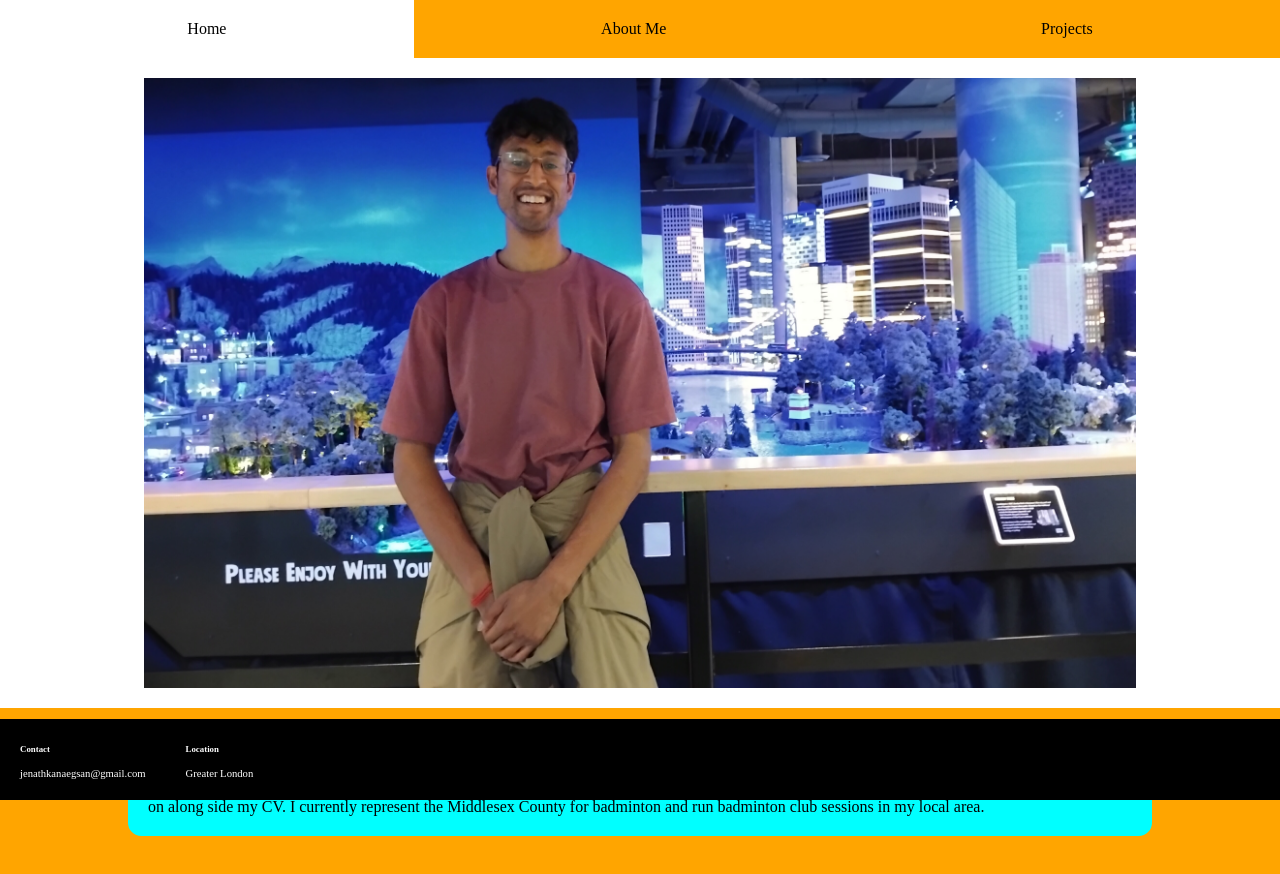
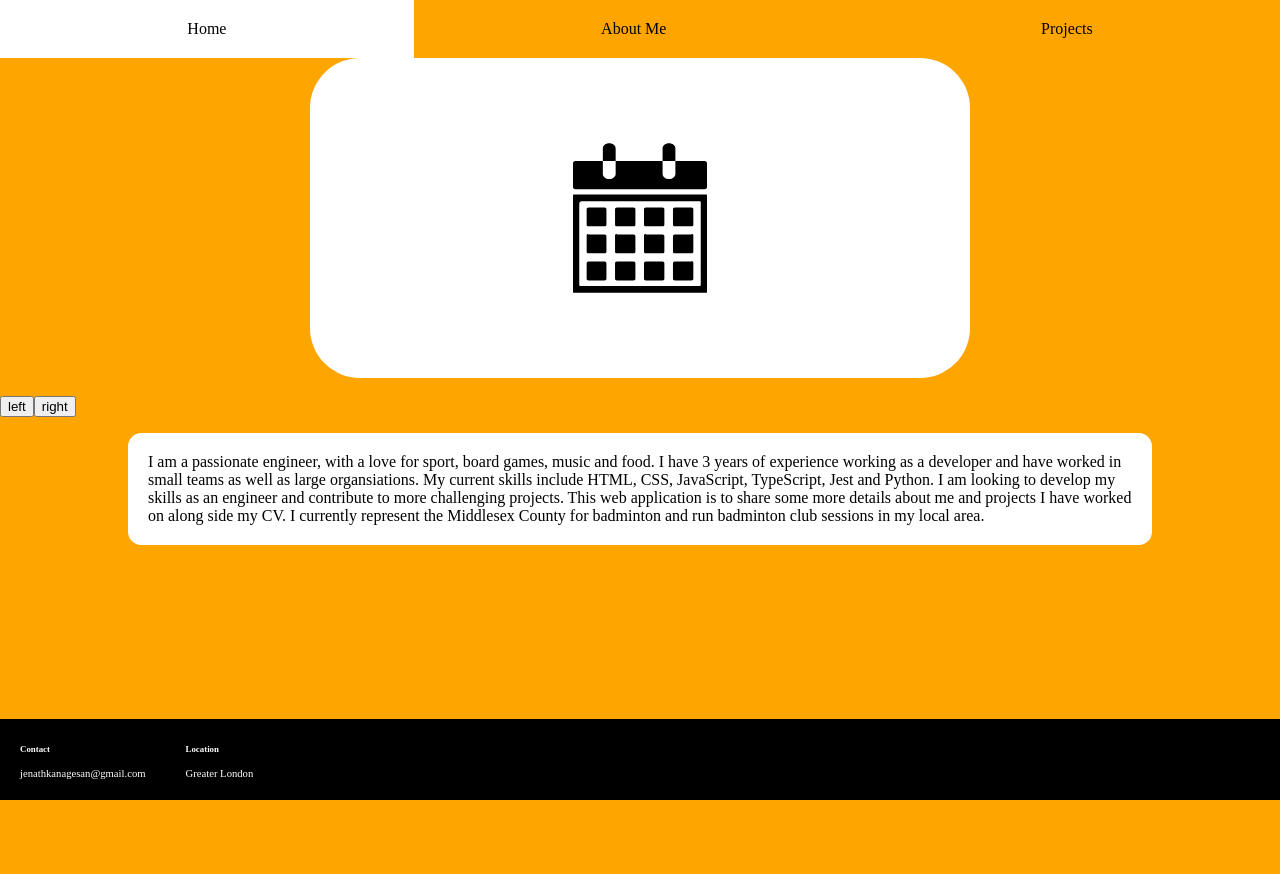
Before and after one commit to jenath/portfolio, a React (Vite) app: page /about in a window 1280 px wide. Shown: the top 874 px of the page. After the commit the page ends 800 px from the top, so only its background shows below. Built offline with nearby package versions, Linux system fonts and the light colour scheme.

Commit message:
add carousel feature

```diff
--- /dev/null
+++ b/src/component_style/carousel.css
@@ -0,0 +1,20 @@
+.carousel-box {
+    width: 100%;
+}
+
+.image-box {
+    width: 50%;
+    margin: 0 auto;
+    background-color: white;
+    padding: 10px 10px;
+    border-radius: 50px;
+}
+
+.image-box img {
+    display: block;
+    margin:  auto;
+    max-width: 100%;
+    height: 300px;
+    border-radius: 50px;
+    object-fit: scale-down;
+}
--- a/src/components/Carousel.jsx
+++ b/src/components/Carousel.jsx
@@ -1,14 +1,30 @@
 import { useState } from "react"
+import '../component_style/carousel.css'
 
-const Carousel = () => {
+const Carousel = ({ data }) => {
 
+    const [currentIndex, setCurrentIndex] = useState(0);
 
+    const handleLeftChange = () => {
+        (currentIndex === 0) ? setCurrentIndex(data.length - 1) : setCurrentIndex(currentIndex - 1);
+    }
 
-    return(
+    const handleRightChange = () => {
+        (currentIndex === data.length - 1) ? setCurrentIndex(0) : setCurrentIndex(currentIndex + 1);
+    }
+
+    return (
         <>
-            <button>`{'<'}`</button>
-                <img src="" alt="" />
-            <button>`{'>'}`</button>
+            <section class="carousel-box">
+                <section class="image-box">
+                    <img src={data[currentIndex]} alt="" />
+                </section>
+                <br />
+                <section>
+                    <button onClick={handleLeftChange}>left</button>
+                    <button onClick={handleRightChange}>right</button>
+                </section>
+            </section>
         </>
     )
 }
--- a/src/main.jsx
+++ b/src/main.jsx
@@ -12,10 +12,10 @@ createRoot(document.getElementById('root')).render(
     <BrowserRouter>
       <Header />
         <Routes>
+          <Route path="/portfolio" element={<Navigate replace to="/" />} />
           <Route path="/" element={<Home />} />
-          <Route path="/portfolio/" element={<Navigate replace to="/" />} />
-          <Route path="/projects/" element={<Projects />} />
-          <Route path="/about/" element={<AboutMe />} />
+          <Route path="/projects" element={<Projects />} />
+          <Route path="/about" element={<AboutMe />} />
         </Routes>
       <Footer />
     </BrowserRouter>
--- a/src/sections/AboutMe.jsx
+++ b/src/sections/AboutMe.jsx
@@ -1,13 +1,29 @@
-import './section_style/AboutMe.css'
-import profile_image from "../assets/Jenath.jpg"
+import './section_style/AboutMe.css';
+import profile_image from "../assets/Jenath.jpg";
+import Calender from "../assets/Calender.svg"
+import Carousel from '../components/Carousel';
+
+const images = [Calender, profile_image]
 
 const AboutMe = () => {
 
     return (
         <>
-            <section class="profile">
-                <img src={profile_image} width="80%" alt="" />
+            <Carousel data={images} />
+
+
+            {/* <section class="profile">
+                <img src={profile_image} width="80%"  alt="" />
             </section>
+             <section class="description">
+                <p>
+                    I am a passionate engineer, with a love for sport, board games, music and food.
+                    I have 3 years of experience working as a developer and have worked in small teams as well as large organsiations.
+                    My current skills include HTML, CSS, JavaScript, TypeScript, Jest and Python. I am looking to develop my skills as an engineer and
+                    contribute to more challenging projects. This web application is to share some more details about me and projects I have worked on along side my CV.
+                    I currently represent the Middlesex County for badminton and run badminton club sessions in my local area.
+                </p>
+            </section> */}
             <section class="description">
                 <p>
                     I am a passionate engineer, with a love for sport, board games, music and food.
--- a/src/sections/Footer.jsx
+++ b/src/sections/Footer.jsx
@@ -7,7 +7,7 @@ const Footer = () => {
             <section class="footer">
                 <section>
                     <h5>Contact</h5>
-                    <p>jenathkanaegsan@gmail.com</p>
+                    <p>jenathkanagesan@gmail.com</p>
                 </section>
                 <section>
                     <h5>Location</h5>
--- a/src/sections/Home.jsx
+++ b/src/sections/Home.jsx
@@ -6,7 +6,7 @@ const Home = () => {
     return (
         <>
             <section class="home">
-                <img src={home_image} alt="" />
+                <img src={home_image} width="50%" alt="" />
             </section>
         </>
     )
--- a/src/sections/section_style/AboutMe.css
+++ b/src/sections/section_style/AboutMe.css
@@ -1,6 +1,5 @@
 .profile {
-    background-color: white;
-    padding: 20px 20px;
+    height: 100%;
 }
 
 .profile img {
@@ -9,7 +8,7 @@
 }
 
 .description {
-    background-color: aqua;
+    background-color: white;
     width: 80%;
     margin: auto;
     margin-bottom: 10%;
```
